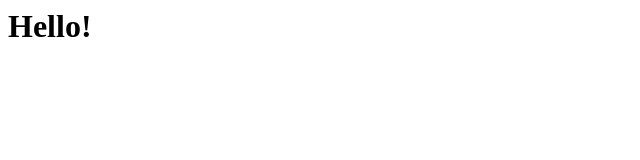
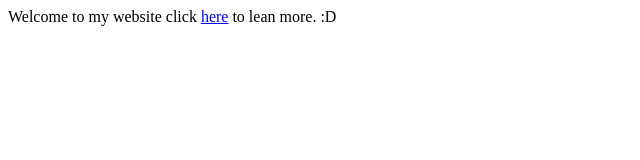
Before and after one commit to octotheoli/Messing-around, a plain HTML site: page index.html in a window 1280 px wide. Shown: the whole page, without its empty margins (0-640 px from the left). Drawn offline with Linux system fonts and the light colour scheme.

Commit message:
Update index.html

```diff
--- a/index.html
+++ b/index.html
@@ -1 +1,11 @@
-<h1>Hello!</h1>
+<head>
+  <title>Welcome!</title>
+</head>
+
+<body>
+  <p>
+
+  Welcome to my website click <a href="https://tinyurl.com/4y9emxye">here</a> to lean more. :D
+
+  </p>
+</body>
```
